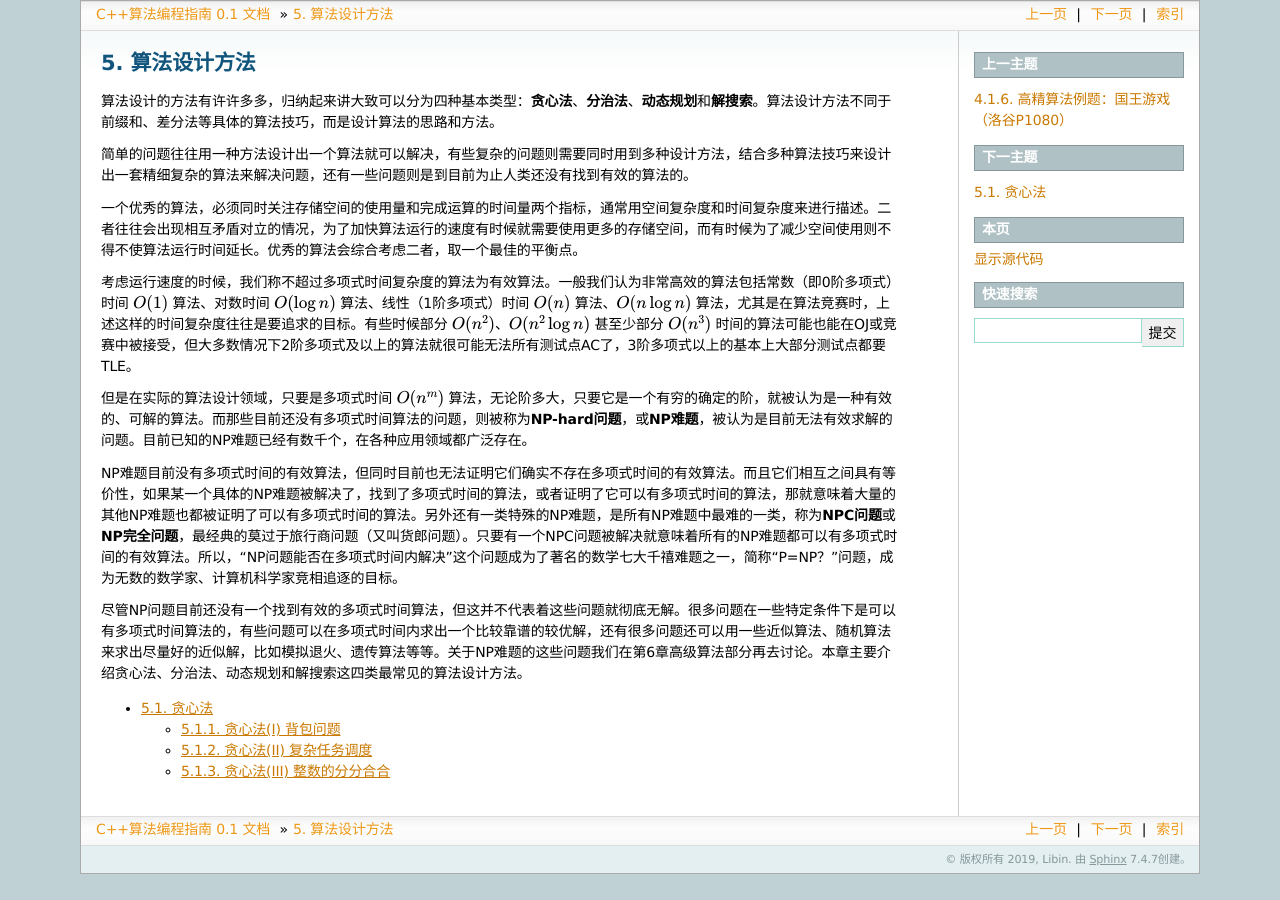
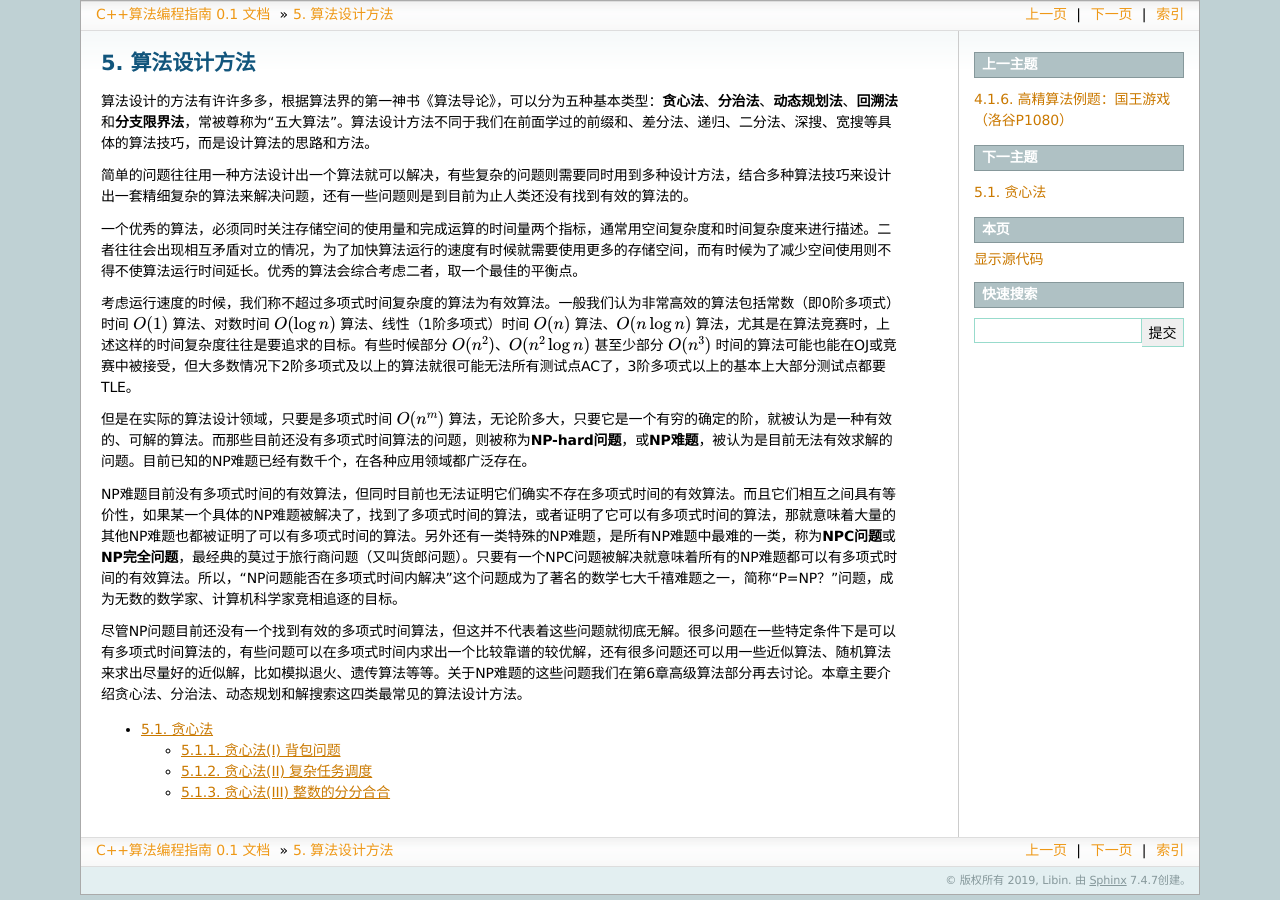
Before and after one commit to majorli/algo_guide, a Sphinx documentation site: the page built from source/400_basic_algo_design.rst, in a window 1280 px wide. Built offline with Sphinx 7.4.7, drawn with Linux system fonts in a browser that asks for light colours; formulas are drawn with MathJax 3.

Commit message:
20200131_0045draft

```diff
--- a/source/400_basic_algo_design.rst
+++ b/source/400_basic_algo_design.rst
@@ -1,7 +1,7 @@
 算法设计方法
 ============
 
-算法设计的方法有许许多多，归纳起来讲大致可以分为四种基本类型：:strong:`贪心法`、:strong:`分治法`、:strong:`动态规划`\ 和\ :strong:`解搜索`。算法设计方法不同于前缀和、差分法等具体的算法技巧，而是设计算法的思路和方法。
+算法设计的方法有许许多多，根据算法界的第一神书《算法导论》，可以分为五种基本类型：:strong:`贪心法`、:strong:`分治法`、:strong:`动态规划法`、:strong:`回溯法`\ 和\ :strong:`分支限界法`，常被尊称为“五大算法”。算法设计方法不同于我们在前面学过的前缀和、差分法、递归、二分法、深搜、宽搜等具体的算法技巧，而是设计算法的思路和方法。
 
 简单的问题往往用一种方法设计出一个算法就可以解决，有些复杂的问题则需要同时用到多种设计方法，结合多种算法技巧来设计出一套精细复杂的算法来解决问题，还有一些问题则是到目前为止人类还没有找到有效的算法的。
 
--- a/source/ch02/230_basic_string_algos.rst
+++ b/source/ch02/230_basic_string_algos.rst
@@ -24,3 +24,4 @@
    sec03/232_string_basic_2
    sec03/233_string_basic_3
    sec03/234_substr_kmp
+   sec03/235_palindromic_string
```
Also changed, not shown: source/ch02/sec03/235_palindromic_string.rst (added, +44 -0 lines).
